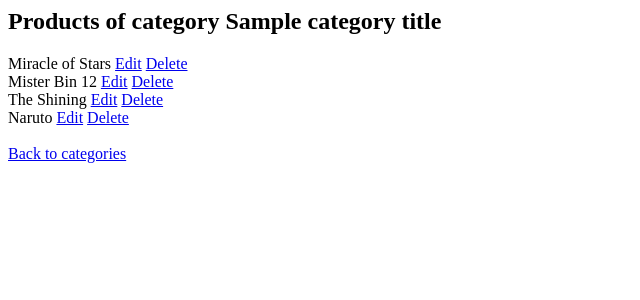
After one commit to applet97/endterm, a Django app: template templates/products.html in a window 1280 px wide. The commit adds this page. Shown: the top 300 px of the page, without its empty margins (0-640 px from the left). Run offline with Django 3.2, Linux system fonts and the light colour scheme; data comes from the database, SQL or seed files in the repository; both versions use the stored data as it was after the commit; the template is opened without the code that fills it: values that come from a table or form of the project are taken from there, most other values are stand-ins (such as "Sample title", 1, 10 or a date in 2020); parts of the project's set-up code (start-up, migrations or seed data) failed here and were passed over.

Commit message:
edit/delete

```diff
--- a/main/models.py
+++ b/main/models.py
@@ -26,7 +26,7 @@
 	"""
 	title = models.CharField(max_length=100)
 	category = models.ForeignKey(Category, on_delete=models.CASCADE)
-
+	is_active = models.BooleanField(default=True)
 	def __unicode__(self):
 		return "{} ({})".format(self.title, self.category)
 
--- a/main/urls.py
+++ b/main/urls.py
@@ -3,6 +3,10 @@
 import category_views, product_views
 
 urlpatterns = [
-	url(r'^categories/', category_views.get_categories),
+	url(r'^categories/', category_views.get_categories, name="categories"),
+	url(r'^get_products/(?P<category_id>\d+)/', product_views.get_products, name="get_products"),
     url(r'^create_product/', product_views.create),
+    url(r'^edit_product/(?P<product_id>\d+)/', product_views.edit_product, name="edit_product"),
+    url(r'^update_product/(?P<product_id>\d+)/', product_views.update_product, name="update_product"),
+    url(r'^delete_product/(?P<product_id>\d+)/', product_views.delete_product, name="delete_product"),
 ]
--- a/templates/categories.html
+++ b/templates/categories.html
@@ -1,9 +1,10 @@
 {% block content %}
 	<!-- <table class="table"> -->
+	<h2>Categories</h2>
 	{% for ctg in categories%}
 		<div>
 		<td>
-			{{ctg.title}}
+			<a href={% url 'get_products' category_id=ctg.id%}>{{ctg.title}}</a>
 		</td>
 		</div>
 	{% endfor %}
--- /dev/null
+++ b/templates/products.html
@@ -0,0 +1,16 @@
+{% block content %}
+	<!-- <table class="table"> -->
+	<h2>Products of category {{category_title}}</h2>
+	{% for pr in products%}
+		<div>
+		<td>
+			{{pr.title}}
+			<a href={% url 'edit_product' product_id=pr.id %}>Edit</a>
+			<a href={% url 'delete_product' product_id=pr.id %}>Delete</a>
+		</td>
+		</div>
+	{% endfor %}
+	<br>
+	<a href={% url 'categories' %}>Back to categories</a>
+	<!-- </table> -->
+{% endblock content %}
```
Also changed, not shown: main/product_views.py (+29 -2 lines), templates/edit_product.html (added, +9 -0 lines), db.sqlite3, main/migrations/0002_auto_20180421_0627.py (added), main/migrations/0003_auto_20180421_0628.py (added), 7 other files.
